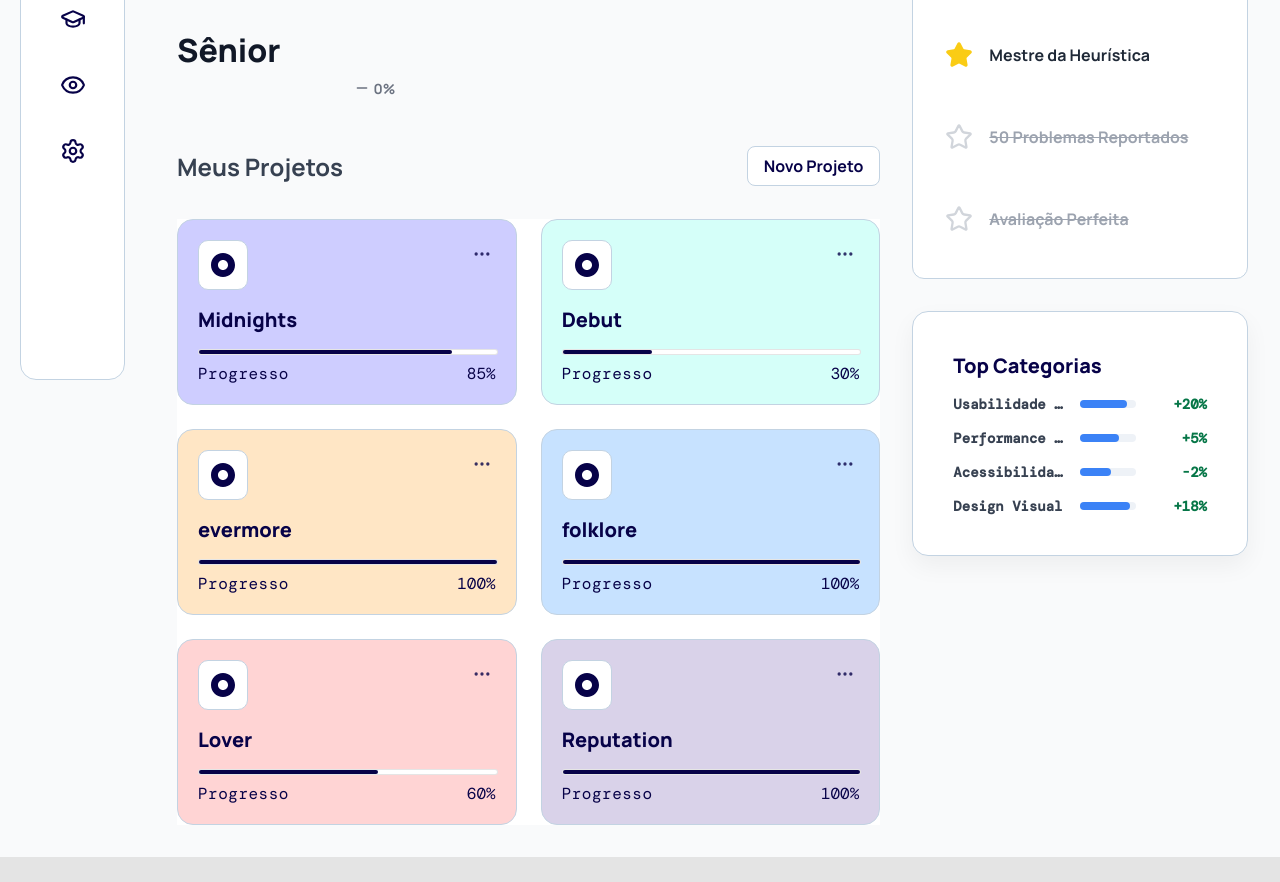
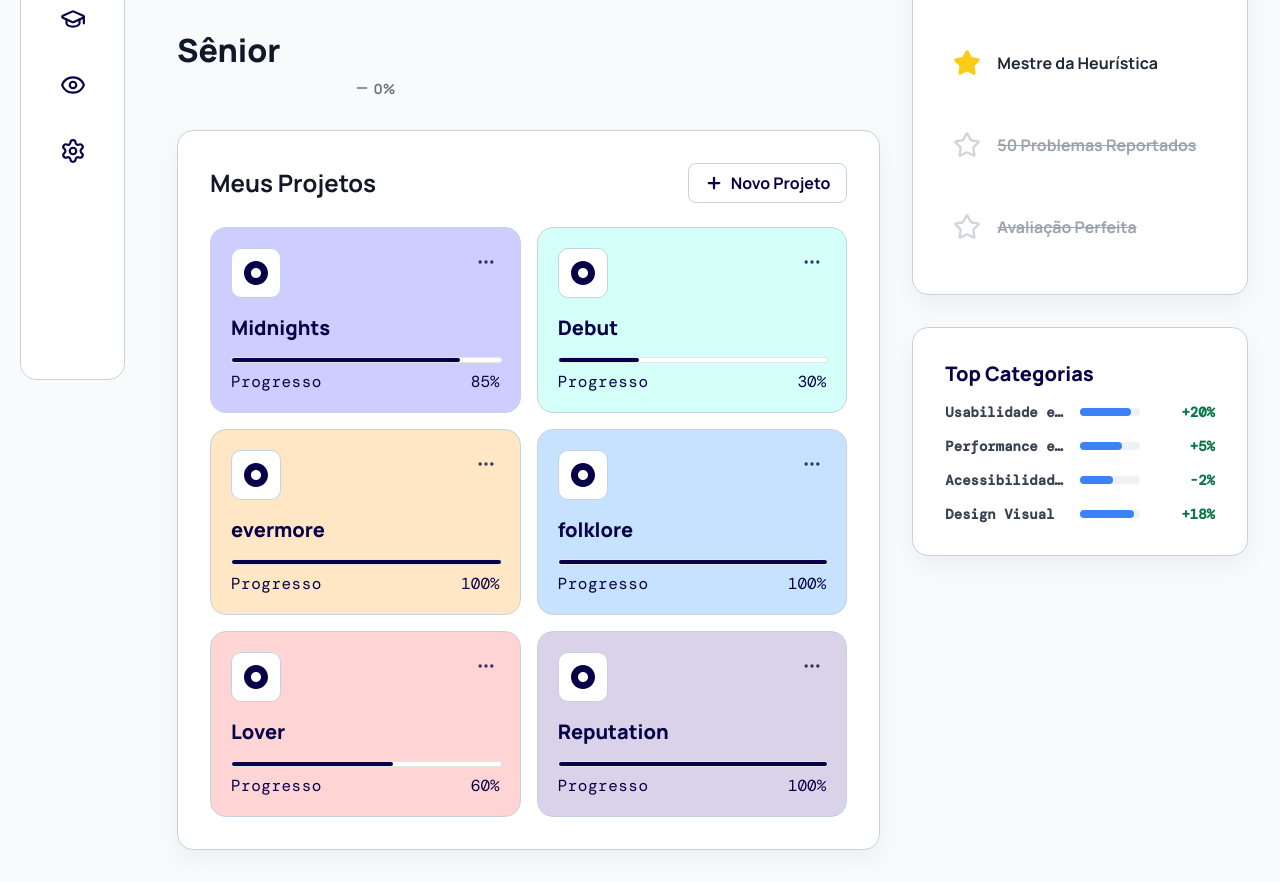
Before and after one commit to Avalista/frontend, a React (Vite) app: page /dashboard in a window 1280 px wide. Shown: the part 400-1282 px from the top of the page. Before the commit the page ends 1257 px from the top, so only its background shows below. Built offline with nearby package versions, Linux system fonts and the light colour scheme; sample sign-in values are in the browser's storage.

Commit message:
fix: dashboard

```diff
--- a/src/features/dashboard/ProjectCard.css
+++ b/src/features/dashboard/ProjectCard.css
@@ -1,3 +1,33 @@
+@keyframes fadeInUp {
+  from {
+    opacity: 0;
+    transform: translateY(10px);
+  }
+  to {
+    opacity: 1;
+    transform: translateY(0);
+  }
+}
+
+.project-card-layout {
+  display: flex;
+  flex-direction: column;
+  position: relative;
+  z-index: 1;
+  animation: fadeInUp 0.5s ease-out both;
+}
+
+.project-card-layout:hover {
+  transform: translateY(-5px);
+  box-shadow: 0 12px 20px rgba(0, 0, 0, 0.08);
+}
+
+.project-card-layout.is-active {
+  transform: translateY(-5px);
+  box-shadow: 0 12px 20px rgba(0, 0, 0, 0.15);
+  z-index: 10;
+}
+
 .project-card {
   background-color: var(--card-bg-color, var(--color-white));
   padding: 1.25rem;
--- a/src/pages/DashboardPage.css
+++ b/src/pages/DashboardPage.css
@@ -4,7 +4,7 @@
   justify-content: center;
   height: 80vh;
   font-size: 1.25rem;
-  color: #6b7280;
+  color: var(--color-gray-500);
 }
 
 .dashboard-grid-layout {
@@ -14,24 +14,7 @@
   margin-top: 2rem;
 }
 
-@media (min-width: 1024px) {
-  .dashboard-grid-layout {
-    grid-template-columns: repeat(3, minmax(0, 1fr));
-  }
-}
-
-.main-column {
-  display: flex;
-  flex-direction: column;
-  gap: 2rem;
-}
-
-@media (min-width: 1024px) {
-  .main-column {
-    grid-column: span 2 / span 2;
-  }
-}
-
+.main-column,
 .sidebar-column {
   display: flex;
   flex-direction: column;
@@ -44,24 +27,21 @@
   gap: 1.5rem;
 }
 
-.projects-section {
-  background-color: transparent;
-}
-
 .section-header {
   display: flex;
   flex-wrap: wrap;
   gap: 1rem;
   justify-content: space-between;
   align-items: center;
-  margin-bottom: 1rem;
+  margin-bottom: 1.5rem;
 }
 
 .section-title {
   font-family: var(--font-heading);
   font-size: 1.5rem;
   font-weight: 700;
-  color: #374151;
+  color: var(--color-gray-900);
+  margin: 0;
 }
 
 .section-action-button {
@@ -72,7 +52,7 @@
   color: var(--brand-primary);
   border: 1px solid var(--color-border);
   padding: 0.5rem 1rem;
-  border-radius: 0.5rem;
+  border-radius: 8px;
   text-decoration: none;
   font-family: var(--font-heading);
   font-weight: 600;
@@ -87,8 +67,7 @@
 .projects-grid {
   display: grid;
   grid-template-columns: repeat(auto-fit, minmax(250px, 1fr));
-  background-color: var(--color-white);
-  gap: 1.5rem;
+  gap: 1rem;
 }
 
 .achievements-card {
@@ -103,3 +82,28 @@
   flex-direction: column;
   gap: 0.75rem;
 }
+
+.achievements-card .card-title {
+  margin-bottom: 1rem;
+  font-size: 1.25rem;
+  font-family: var(--font-heading);
+  font-weight: 700;
+  color: var(--color-gray-900);
+}
+
+@media (min-width: 1024px) {
+  .dashboard-grid-layout {
+    grid-template-columns: repeat(3, minmax(0, 1fr));
+  }
+
+  .main-column {
+    grid-column: span 2 / span 2;
+  }
+}
+
+@media (max-width: 1440px) {
+  .projects-grid {
+    grid-template-columns: repeat(auto-fit, minmax(220px, 1fr));
+    gap: 1rem;
+  }
+}
--- a/src/pages/DashboardPage.tsx
+++ b/src/pages/DashboardPage.tsx
@@ -1,5 +1,6 @@
 import { useState, useEffect } from 'react';
 import { Link } from 'react-router-dom';
+import { Plus } from 'lucide-react';
 import { DashboardLayout } from '../features/dashboard/DashboardLayout';
 import { Header } from '../features/dashboard/Header';
 import { MetricCard } from '../features/dashboard/MetricCard';
@@ -47,17 +48,20 @@ export function DashboardPage() {
       <Header user={mockUser} />
 
       <div className="dashboard-grid-layout">
-
         <div className="main-column">
           <div className="metrics-grid">
             {mockMetrics.map((metric, index) => (
               <MetricCard key={index} {...metric} />
             ))}
           </div>
-          <div className="projects-section">
+
+          <div className="card">
             <div className="section-header">
               <h2 className="section-title">Meus Projetos</h2>
-              <Link to="/projects/create" className="section-action-button">Novo Projeto</Link>
+              <Link to="/projects/create" className="section-action-button">
+                <Plus size={18} strokeWidth={3} />
+                Novo Projeto
+              </Link>
             </div>
             <div className="projects-grid">
               {visibleProjects.map(project => (
@@ -73,7 +77,7 @@ export function DashboardPage() {
         </div>
 
         <div className="sidebar-column">
-          <div className="achievements-card">
+          <div className="card achievements-card-layout">
             <h3 className="card-title">Conquistas</h3>
             <div className="achievements-list">
               {mockAchievements.map(achievement => <AchievementItem key={achievement.id} {...achievement} />)}
@@ -81,7 +85,6 @@ export function DashboardPage() {
           </div>
           <CategoryTable categories={mockCategories} />
         </div>
-
       </div>
     </DashboardLayout>
   );
--- a/src/styles/design-system.css
+++ b/src/styles/design-system.css
@@ -1,6 +1,6 @@
 .card {
   background-color: var(--color-white);
-  padding: 2.5rem;
+  padding: 2rem;
   border-radius: 16px;
   box-shadow: 0 10px 25px rgba(0, 0, 0, 0.05);
   border: 1px solid var(--color-border);
```
Also changed, not shown: src/features/dashboard/ProjectsSection.tsx (+60 -24 lines).
